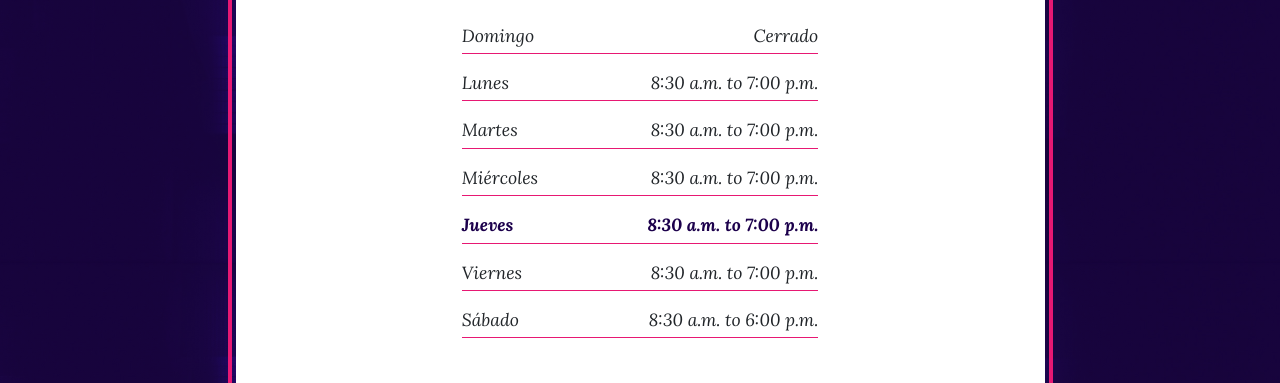
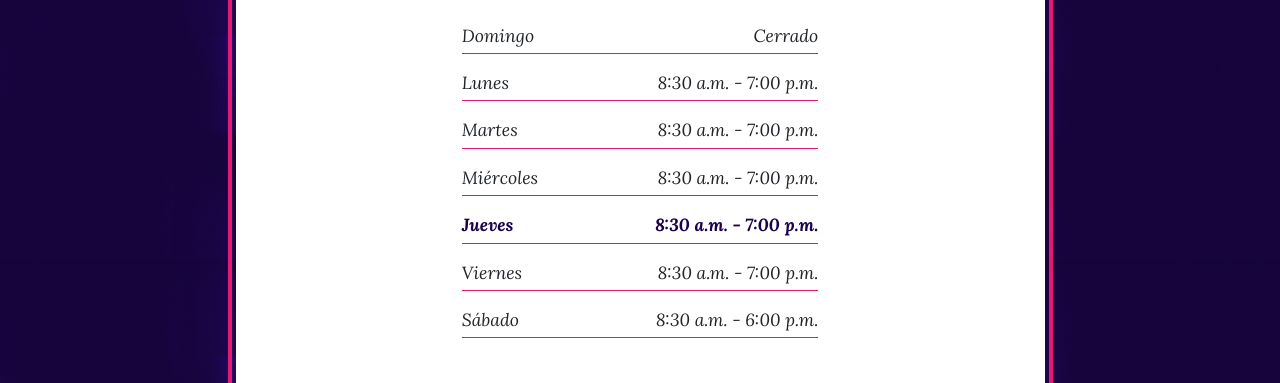
Before and after one commit to jekaestilista/jekaestilista.github.io, a website: page store.html in a window 1280 px wide. Shown: the part 537-920 px from the top of the page. Drawn offline with Linux system fonts and the light colour scheme.

Commit message:
Hours translated to Spanish format

```diff
--- a/store.html
+++ b/store.html
@@ -88,27 +88,27 @@
                 </li>
                 <li class="list-unstyled-item list-hours-item d-flex">
                   Lunes
-                  <span class="ml-auto">8:30 a.m. to 7:00 p.m.</span>
+                  <span class="ml-auto">8:30 a.m. - 7:00 p.m.</span>
                 </li>
                 <li class="list-unstyled-item list-hours-item d-flex">
                   Martes
-                  <span class="ml-auto">8:30 a.m. to 7:00 p.m.</span>
+                  <span class="ml-auto">8:30 a.m. - 7:00 p.m.</span>
                 </li>
                 <li class="list-unstyled-item list-hours-item d-flex">
                   Miércoles
-                  <span class="ml-auto">8:30 a.m. to 7:00 p.m.</span>
+                  <span class="ml-auto">8:30 a.m. - 7:00 p.m.</span>
                 </li>
                 <li class="list-unstyled-item list-hours-item d-flex">
                   Jueves
-                  <span class="ml-auto">8:30 a.m. to 7:00 p.m.</span>
+                  <span class="ml-auto">8:30 a.m. - 7:00 p.m.</span>
                 </li>
                 <li class="list-unstyled-item list-hours-item d-flex">
                   Viernes
-                  <span class="ml-auto">8:30 a.m. to 7:00 p.m.</span>
+                  <span class="ml-auto">8:30 a.m. - 7:00 p.m.</span>
                 </li>
                 <li class="list-unstyled-item list-hours-item d-flex">
                   Sábado
-                  <span class="ml-auto">8:30 a.m. to 6:00 p.m.</span>
+                  <span class="ml-auto">8:30 a.m. - 6:00 p.m.</span>
                 </li>
               </ul>
               <p class="address mb-5">
```
